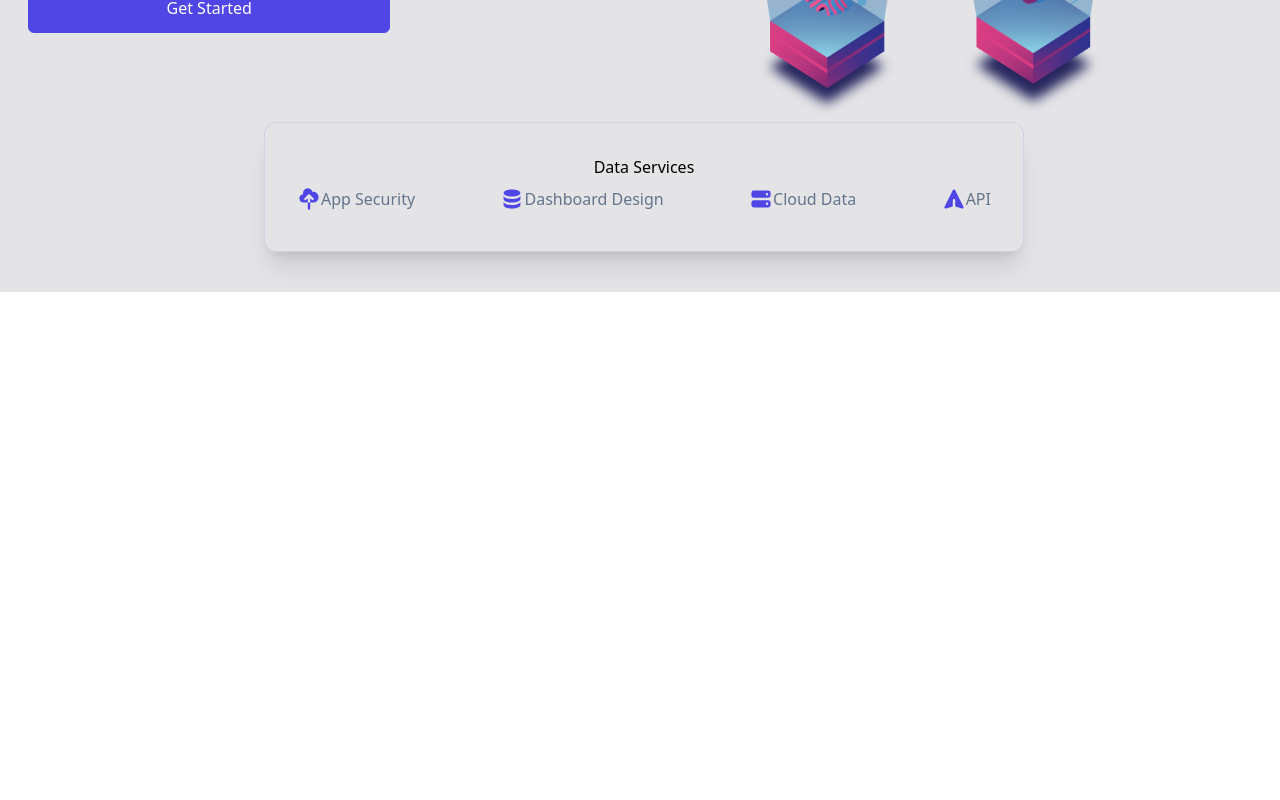
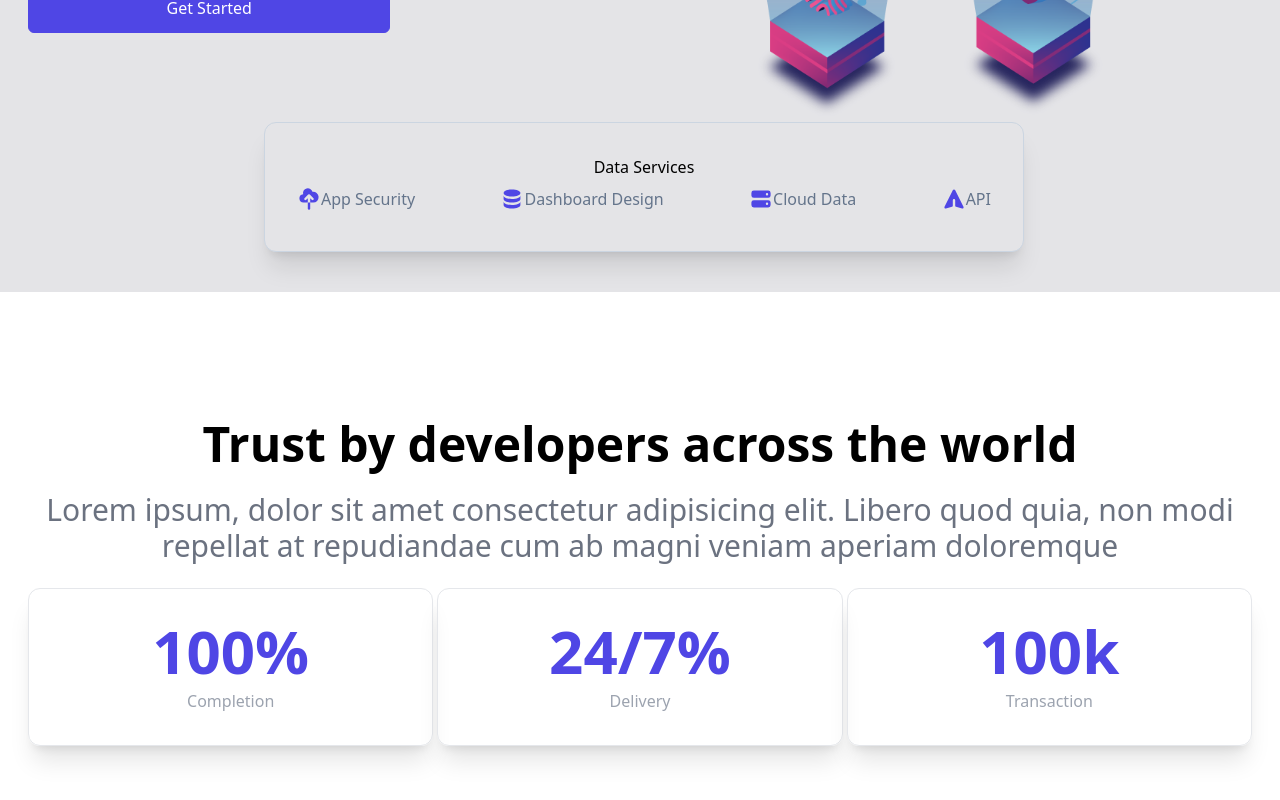
Before and after one commit to nyirurugoomar/cloud-app, a React (Create React App) app: page / in a window 1280 px wide. Shown: the part 508-1308 px from the top of the page. Before the commit the page ends 800 px from the top, so only its background shows below. Built offline with nearby package versions, Linux system fonts and the light colour scheme.

Commit message:
About section

```diff
--- a/src/App.js
+++ b/src/App.js
@@ -1,10 +1,15 @@
 import Hero from "./components/Hero";
 import Navbar from "./components/Navbar";
+import About from "./components/About";
+
 function App() {
   return (
     <>
       <Navbar/>
       <Hero/>
+      <About/>
+
+
     </>
   );
 }
--- /dev/null
+++ b/src/components/About.jsx
@@ -0,0 +1,34 @@
+import React from 'react'
+
+function About() {
+  return (
+    <div name='about' className='w-full my-32'>
+        <div className='max-w-[1240px] mx-auto'>
+            <div className='text-center'>
+                <h2 className='text-5xl font-bold'>Trust by developers across the world</h2>
+                <p className='text-3xl py-6 text-gray-500'>Lorem ipsum, dolor sit amet consectetur adipisicing elit. Libero quod
+                    quia, non modi repellat at repudiandae cum ab magni veniam aperiam doloremque
+                </p>
+            </div>
+
+            <div className='grid md:grid-cols-3 gap-1 px-2 text-center'>
+                <div className='border py-8 rounded-xl shadow-xl'>
+                    <p className='text-6xl font-bold text-indigo-600'>100%</p>
+                    <p className='text-gray-400 mt-2'>Completion</p>
+                </div>
+                <div className='border py-8 rounded-xl shadow-xl'>
+                    <p className='text-6xl font-bold text-indigo-600'>24/7%</p>
+                    <p className='text-gray-400 mt-2'>Delivery</p>
+                </div>
+                <div className='border py-8 rounded-xl shadow-xl'>
+                    <p className='text-6xl font-bold text-indigo-600'>100k</p>
+                    <p className='text-gray-400 mt-2'>Transaction</p>
+                </div>
+            </div>
+        </div>
+
+    </div>
+  )
+}
+
+export default About
```
